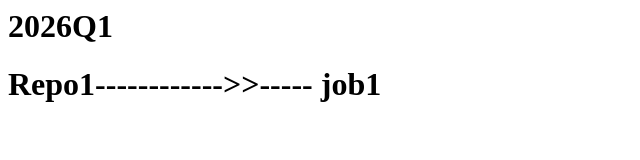
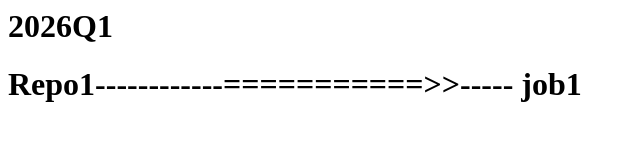
Before and after one commit to avshelke1996/2026Q1, a plain HTML site: page index.html in a window 1280 px wide. Shown: the whole page, without its empty margins (0-640 px from the left). Drawn offline with Linux system fonts and the light colour scheme.

Commit message:
Update index.html

```diff
--- a/index.html
+++ b/index.html
@@ -1,2 +1,2 @@
 <h1>2026Q1</h1>
-<h1>Repo1------------>>----- job1</h1>
+<h1>Repo1------------===========>>----- job1</h1>
```
